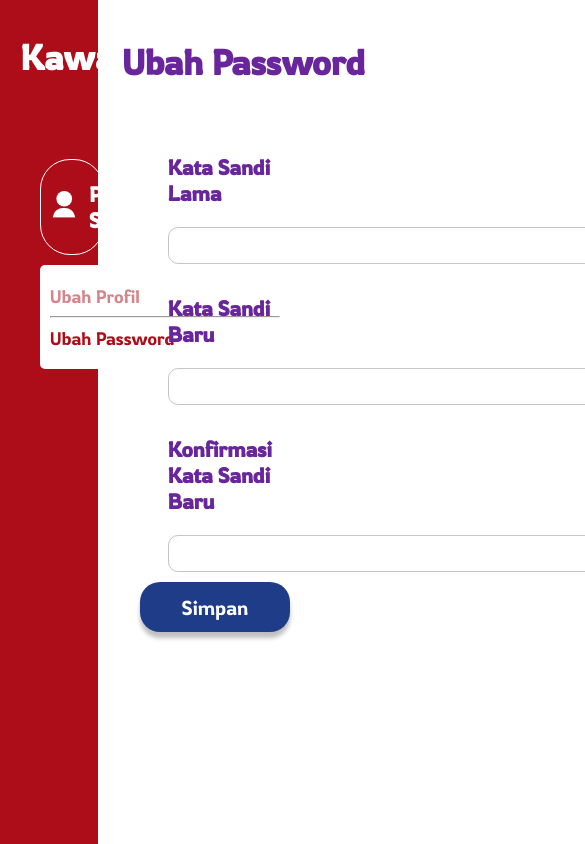
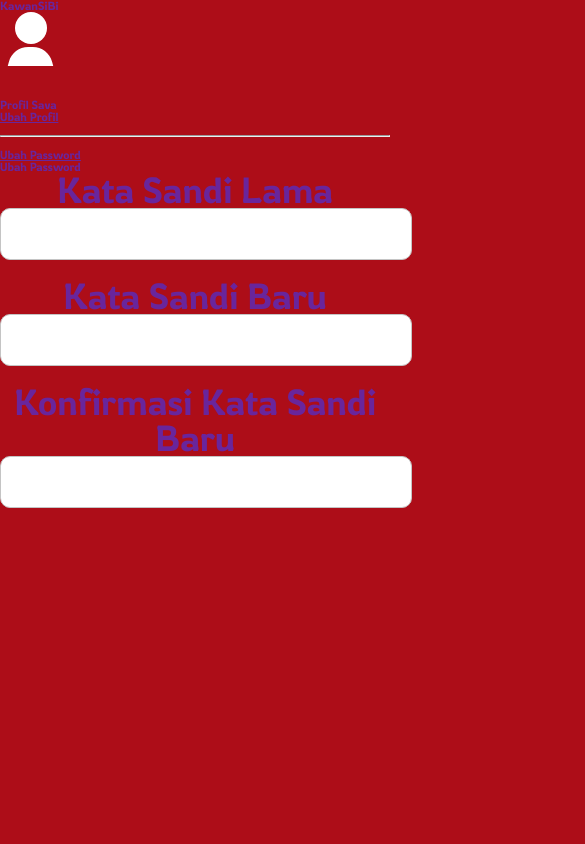
Before and after one commit to rinfer09/KawanSibi, a website: page public/editpass.html in a window 390 px wide. Shown: the top 844 px of the page, 585 px wide, since content can reach past the window. Drawn offline with Linux system fonts and the light colour scheme.

Commit message:
editpassword css

```diff
--- /dev/null
+++ b/public/css/editpassword.css
@@ -0,0 +1,100 @@
+/* css reset */
+@import 'reset.css';
+/* import fonts */
+@import url('https://fonts.googleapis.com/css2?family=Rowdies:wght@300&display=swap');
+
+*,
+body {
+	background-color: #AD0D18;
+	font-size: 24px;
+	font-family: 'Rowdies', cursive;
+	color: #69259C;
+}
+
+nav {
+	padding: 30px;
+}
+
+.brand {
+    font-size: 30px;
+    color: #ffffff;
+}
+
+/* content */
+
+form {
+	margin: 30px 0 10px;
+}
+
+input {
+	background-color: #ffffff;
+	border: solid 1px #c4c4c4;
+	border-radius: 10px;
+	width: 100%;
+	margin-bottom: 18px;
+	padding: 10px;
+}
+
+input::placeholder {
+	font-size: 18px;
+	font-family: 'Rowdies', cursive;
+}
+
+button {
+    position: absolute;
+	border: none;
+    border-radius: 20px;
+    box-shadow: 0px 6px 4px rgba(0, 0, 0, 0.25);
+	width: 150px;
+    height: 50px;
+    left: 1100px;
+    top: 550px;
+	color: #ffffff;
+	background-color: #1f3c88;
+}
+
+button:hover {
+	opacity: 0.9;
+	cursor: pointer;
+}
+
+.content {
+	margin: 0 auto;
+	padding-top: 0px;
+	width: 60%;
+}
+
+.content h1,
+form {
+	text-align: center;
+    font-size: 36px;
+    margin-top: 0px;
+}
+
+
+.Kata-Sandi-Lama {
+    font-size: 24px;
+    border-radius: 10px;
+    padding: 20px;
+    margin-left: 30px;
+    text-align: left;
+}
+
+
+@media (max-width: 824px) {
+	body {
+		font-size: 3vw;
+	}
+
+	.Kata-Sandi-Lama {
+		display: inline-block;
+		text-align: left;
+		margin: 0;
+	}
+
+	button {
+		margin: auto 0;
+		border-radius: 10px;
+		width: 110%;
+    }
+} ;
--- a/public/editpass.html
+++ b/public/editpass.html
@@ -4,7 +4,7 @@
 		<meta charset="UTF-8" />
 		<meta name="viewport" content="width=device-width, initial-scale=1.0" />
 		<title>KawanSiBi | Edit Password</title>
-		<link rel="stylesheet" href="/css/editProfil.css" />
+		<link rel="stylesheet" href="/css/editpassword.css" />
 	</head>
 
 	<body>
```
